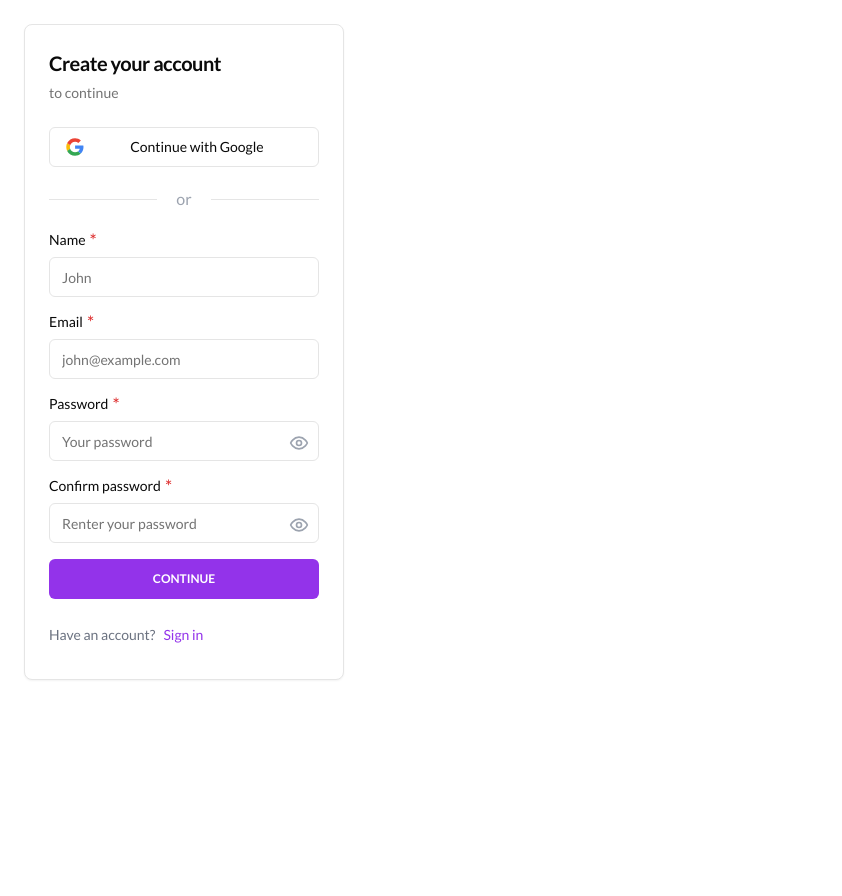
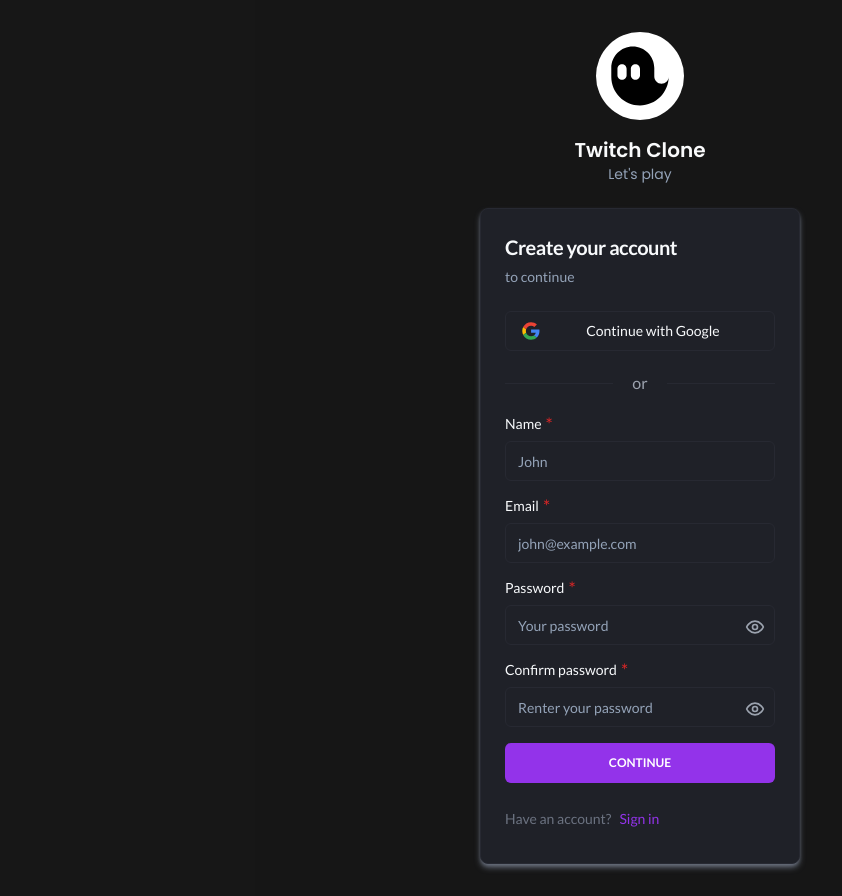
Before and after one commit to satheeshkmr955/twitch-clone, a Next.js app: page /sign-up in a window 1280 px wide. Shown: the whole page, without its empty margins (0-842 px from the left). Before the commit the page ends 800 px from the top, so only its background shows below. Built offline with nearby package versions, Linux system fonts and the light colour scheme; no server answers.

Commit message:
dark mode

```diff
--- /dev/null
+++ b/app/(root)/(auth)/_component/logo.tsx
@@ -0,0 +1,28 @@
+import Image from "next/image";
+import { Poppins } from "next/font/google";
+
+import { cn } from "@/lib/utils";
+
+const font = Poppins({
+  subsets: ["latin"],
+  weight: ["200", "300", "400", "500", "600", "700", "800"],
+});
+
+export const Logo = () => {
+  return (
+    <div className="flex flex-col items-center gap-y-4">
+      <div className="bg-white rounded-full p-1">
+        <Image
+          src={"/images/spooky.svg"}
+          alt="Twitch"
+          height={"80"}
+          width={"80"}
+        />
+      </div>
+      <div className={cn("flex flex-col items-center", font.className)}>
+        <p className="text-xl font-semibold text-gray-50">Twitch Clone</p>
+        <p className="text-sm text-muted-foreground">Let&apos;s play</p>
+      </div>
+    </div>
+  );
+};
--- a/app/(root)/(auth)/layout.tsx
+++ b/app/(root)/(auth)/layout.tsx
@@ -1,7 +1,14 @@
+import { Logo } from "./_component/logo";
+
 export default function AuthLayout({
   children,
 }: Readonly<{
   children: React.ReactNode;
 }>) {
-  return <div>{children}</div>;
+  return (
+    <div className="h-full py-8 flex flex-col items-center justify-center space-y-6">
+      <Logo />
+      {children}
+    </div>
+  );
 }
--- a/app/(root)/(auth)/sign-in/page.tsx
+++ b/app/(root)/(auth)/sign-in/page.tsx
@@ -74,7 +74,7 @@
 
   return (
     <div className="m-6 w-1/4">
-      <Card>
+      <Card className="shadow-gray-500 shadow-md">
         <CardHeader>
           <CardTitle className="text-xl">Sign in</CardTitle>
           <CardDescription>to continue</CardDescription>
--- a/app/(root)/(auth)/sign-up/page.tsx
+++ b/app/(root)/(auth)/sign-up/page.tsx
@@ -99,7 +99,7 @@
 
   return (
     <div className="m-6 w-1/4">
-      <Card>
+      <Card className="shadow-gray-500 shadow-md">
         <CardHeader>
           <CardTitle className="text-xl">Create your account</CardTitle>
           <CardDescription>to continue</CardDescription>
--- a/app/(root)/layout.tsx
+++ b/app/(root)/layout.tsx
@@ -3,6 +3,7 @@
 
 import { AuthProvider } from "@/components/providers/auth-provider";
 import { QueryProvider } from "@/components/providers/query-provider";
+import { ThemeProvider } from "@/components/providers/theme-provider";
 import { authConfigOptions } from "@/lib/auth";
 
 type LayoutProps = {
@@ -19,10 +20,19 @@
   const session = await getSession();
 
   return (
-    <AuthProvider session={session}>
-      <Toaster />
-      <QueryProvider>{children}</QueryProvider>
-    </AuthProvider>
+    <ThemeProvider
+      attribute="class"
+      forcedTheme="dark"
+      storageKey="twitch-clone"
+      // defaultTheme="system"
+      // enableSystem
+      // disableTransitionOnChange
+    >
+      <AuthProvider session={session}>
+        <Toaster />
+        <QueryProvider>{children}</QueryProvider>
+      </AuthProvider>
+    </ThemeProvider>
   );
 };
 
--- a/app/globals.css
+++ b/app/globals.css
@@ -2,67 +2,83 @@
 @tailwind components;
 @tailwind utilities;
 
+html,
+body,
+:root {
+  height: auto;
+  @apply bg-neutral-900/80;
+}
+
+.hidden-scrollbar {
+  -ms-overflow-style: none;
+  scrollbar-width: none;
+}
+
+.hidden-scrollbar::-webkit-scrollbar {
+  display: none;
+}
+
 @layer base {
   :root {
     --background: 0 0% 100%;
-    --foreground: 0 0% 3.9%;
+    --foreground: 222.2 84% 4.9%;
 
     --card: 0 0% 100%;
-    --card-foreground: 0 0% 3.9%;
+    --card-foreground: 222.2 84% 4.9%;
 
     --popover: 0 0% 100%;
-    --popover-foreground: 0 0% 3.9%;
+    --popover-foreground: 222.2 84% 4.9%;
 
-    --primary: 0 0% 9%;
-    --primary-foreground: 0 0% 98%;
+    --primary: 222.2 47.4% 11.2%;
+    --primary-foreground: 210 40% 98%;
 
-    --secondary: 0 0% 96.1%;
-    --secondary-foreground: 0 0% 9%;
+    --secondary: 210 40% 96.1%;
+    --secondary-foreground: 222.2 47.4% 11.2%;
 
-    --muted: 0 0% 96.1%;
-    --muted-foreground: 0 0% 45.1%;
+    --muted: 210 40% 96.1%;
+    --muted-foreground: 215.4 16.3% 46.9%;
 
-    --accent: 0 0% 96.1%;
-    --accent-foreground: 0 0% 9%;
+    --accent: 210 40% 96.1%;
+    --accent-foreground: 222.2 47.4% 11.2%;
 
     --destructive: 0 84.2% 60.2%;
-    --destructive-foreground: 0 0% 98%;
+    --destructive-foreground: 210 40% 98%;
 
-    --border: 0 0% 89.8%;
-    --input: 0 0% 89.8%;
-    --ring: 0 0% 3.9%;
+    --border: 214.3 31.8% 91.4%;
+    --input: 214.3 31.8% 91.4%;
+    --ring: 222.2 84% 4.9%;
 
     --radius: 0.5rem;
   }
 
   .dark {
-    --background: 0 0% 3.9%;
-    --foreground: 0 0% 98%;
+    --background: 226.7 12.7% 13.9%;
+    --foreground: 210 40% 98%;
 
-    --card: 0 0% 3.9%;
-    --card-foreground: 0 0% 98%;
+    --card: 226.7 12.7% 13.9%;
+    --card-foreground: 210 40% 98%;
 
-    --popover: 0 0% 3.9%;
-    --popover-foreground: 0 0% 98%;
+    --popover: 226.7 12.7% 13.9%;
+    --popover-foreground: 210 40% 98%;
 
-    --primary: 0 0% 98%;
-    --primary-foreground: 0 0% 9%;
+    --primary: 210 40% 98%;
+    --primary-foreground: 222.2 47.4% 11.2%;
 
-    --secondary: 0 0% 14.9%;
-    --secondary-foreground: 0 0% 98%;
+    --secondary: 226.7 12.7% 17.5%;
+    --secondary-foreground: 210 40% 98%;
 
-    --muted: 0 0% 14.9%;
-    --muted-foreground: 0 0% 63.9%;
+    --muted: 226.7 12.7% 17.5%;
+    --muted-foreground: 215 20.2% 65.1%;
 
-    --accent: 0 0% 14.9%;
-    --accent-foreground: 0 0% 98%;
+    --accent: 226.7 12.7% 17.5%;
+    --accent-foreground: 210 40% 98%;
 
     --destructive: 0 62.8% 30.6%;
-    --destructive-foreground: 0 0% 98%;
+    --destructive-foreground: 210 40% 98%;
 
-    --border: 0 0% 14.9%;
-    --input: 0 0% 14.9%;
-    --ring: 0 0% 83.1%;
+    --border: 226.7 12.7% 17.5%;
+    --input: 226.7 12.7% 17.5%;
+    --ring: 212.7 26.8% 83.9%;
   }
 }
 
--- /dev/null
+++ b/components/providers/theme-provider.tsx
@@ -0,0 +1,9 @@
+"use client";
+
+import * as React from "react";
+import { ThemeProvider as NextThemesProvider } from "next-themes";
+import { type ThemeProviderProps } from "next-themes/dist/types";
+
+export function ThemeProvider({ children, ...props }: ThemeProviderProps) {
+  return <NextThemesProvider {...props}>{children}</NextThemesProvider>;
+}
--- a/lib/auth.ts
+++ b/lib/auth.ts
@@ -69,6 +69,7 @@
     verifyRequest: "/auth/verify-request", // (used for check email message)
     newUser: "/auth/new-user", // New users will be directed here on first sign in (leave the property out if not of interest)
   },
+  debug: process.env.NODE_ENV !== "production",
   jwt: {
     maxAge: 60 * 60 * 24 * 1,
   },
```
Also changed, not shown: public/images/spooky.svg (added), videos.txt.
